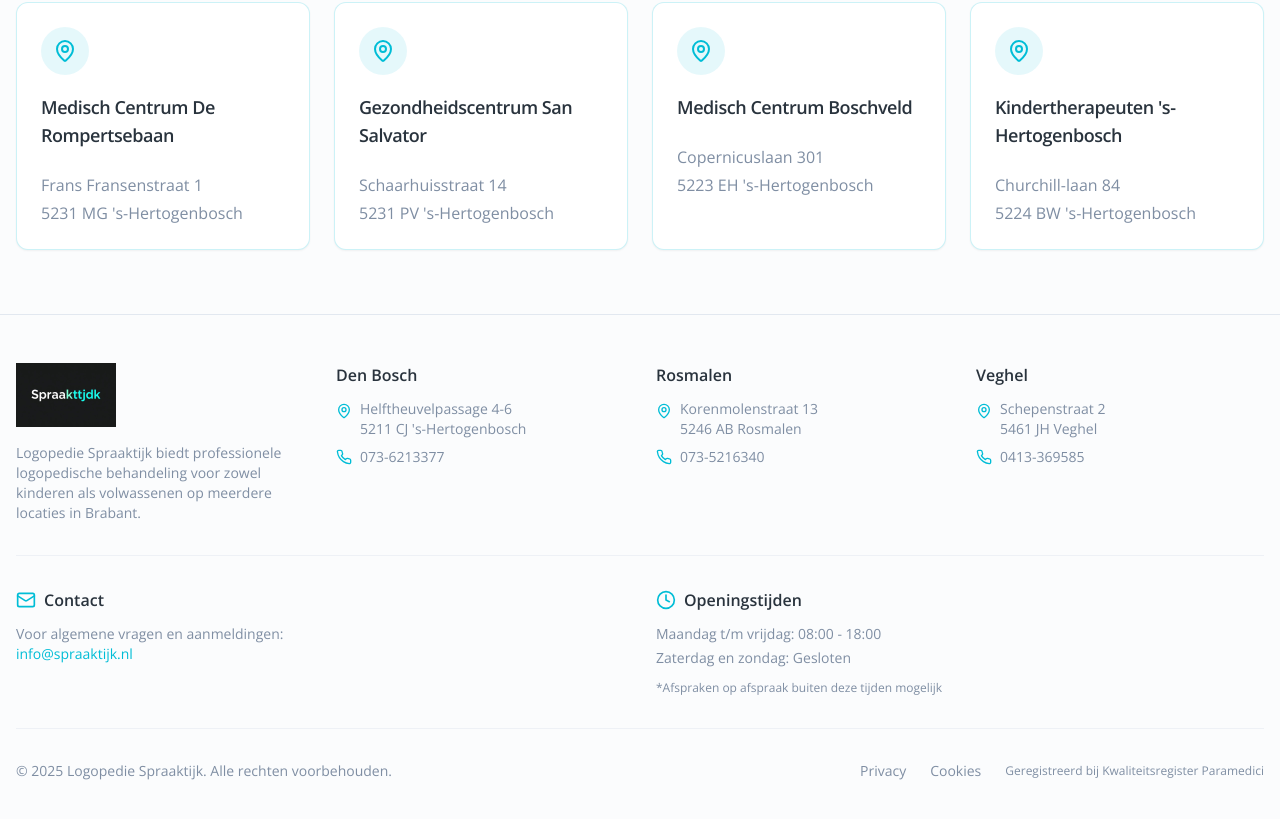
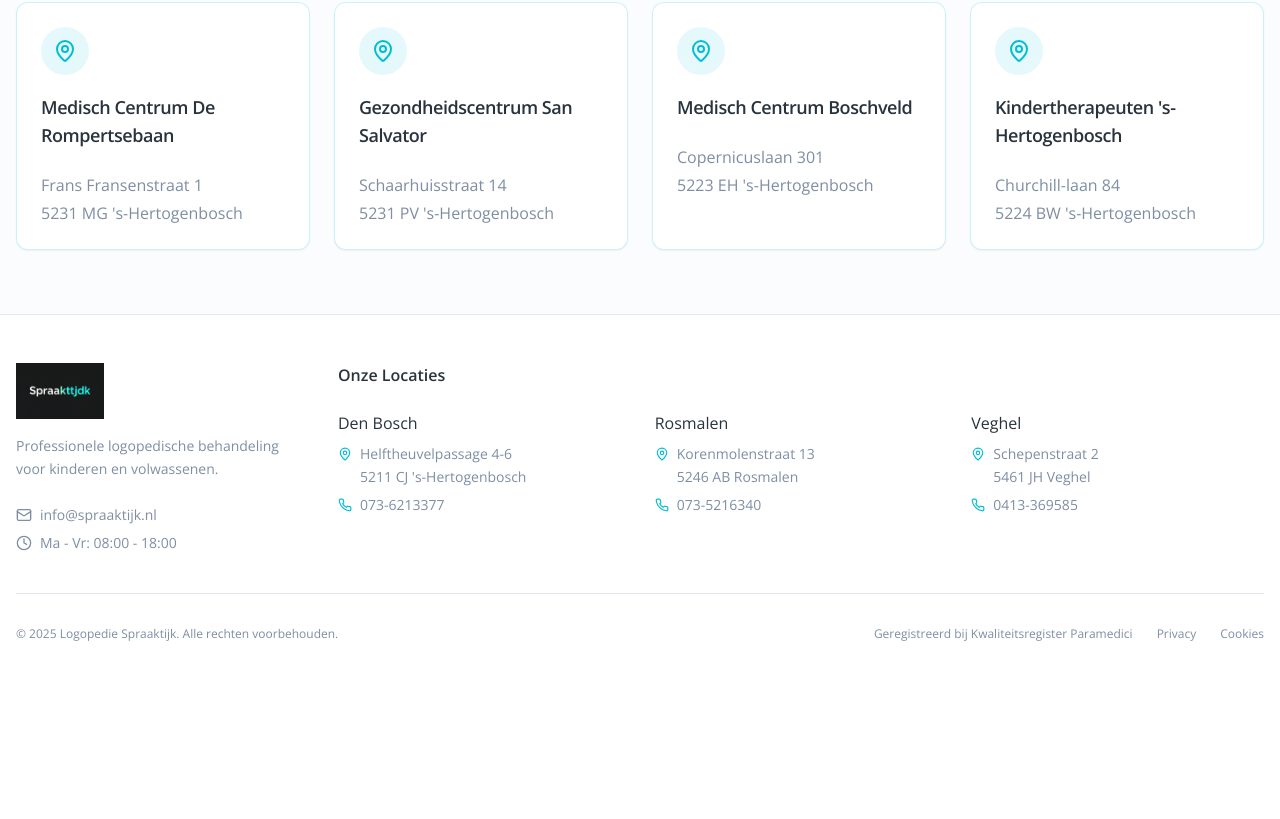
Before and after one commit to AramDawara123/logopediespraaktijk, a React (Vite) app: page / in a window 1280 px wide. Shown: the part 1918-2737 px from the top of the page. After the commit the page ends 2608 px from the top, so only its background shows below. Built offline with nearby package versions, Linux system fonts and the light colour scheme; the HTML template or start-up script is replaced by a standard one.

Commit message:
Refactor: Improve footer layout

```diff
--- a/src/components/Footer.tsx
+++ b/src/components/Footer.tsx
@@ -24,78 +24,69 @@ export const Footer = () => {
   ];
 
   return (
-    <footer className="bg-muted/30 border-t">
+    <footer className="bg-card border-t">
       <div className="container mx-auto px-4 py-12">
-        <div className="grid grid-cols-1 md:grid-cols-2 lg:grid-cols-4 gap-8 mb-8">
-          {/* Logo & Info */}
-          <div className="space-y-4">
-            <img src={logo} alt="Logopedie Spraaktijk" className="h-16" />
-            <p className="text-sm text-muted-foreground">
-              Logopedie Spraaktijk biedt professionele logopedische behandeling voor zowel kinderen als volwassenen op meerdere locaties in Brabant.
+        {/* Main Footer Content */}
+        <div className="grid grid-cols-1 lg:grid-cols-4 gap-10 mb-10">
+          {/* Brand Section */}
+          <div className="space-y-4 lg:col-span-1">
+            <img src={logo} alt="Logopedie Spraaktijk" className="h-14" />
+            <p className="text-sm text-muted-foreground leading-relaxed">
+              Professionele logopedische behandeling voor kinderen en volwassenen.
             </p>
+            <div className="pt-2 space-y-2">
+              <a href="mailto:info@spraaktijk.nl" className="flex items-center gap-2 text-sm text-muted-foreground hover:text-primary transition-colors">
+                <Mail className="h-4 w-4" />
+                info@spraaktijk.nl
+              </a>
+              <div className="flex items-start gap-2 text-sm text-muted-foreground">
+                <Clock className="h-4 w-4 mt-0.5 flex-shrink-0" />
+                <div>
+                  <p>Ma - Vr: 08:00 - 18:00</p>
+                </div>
+              </div>
+            </div>
           </div>
 
           {/* Locations */}
+          <div className="lg:col-span-3">
+            <h3 className="font-semibold text-foreground mb-6">Onze Locaties</h3>
+            <div className="grid grid-cols-1 sm:grid-cols-3 gap-6">
               {locations.map((location) => (
-            <div key={location.name} className="space-y-3">
-              <h3 className="font-semibold text-foreground">{location.name}</h3>
-              <div className="space-y-2 text-sm text-muted-foreground">
+                <div key={location.name} className="space-y-2">
+                  <h4 className="font-medium text-foreground">{location.name}</h4>
+                  <div className="space-y-1.5 text-sm text-muted-foreground">
                     <div className="flex items-start gap-2">
-                  <MapPin className="h-4 w-4 mt-1 flex-shrink-0 text-primary" />
-                  <div>
+                      <MapPin className="h-3.5 w-3.5 mt-1 flex-shrink-0 text-primary" />
+                      <div className="leading-relaxed">
                         <p>{location.address}</p>
                         <p>{location.postal}</p>
                       </div>
                     </div>
-                <a href={`tel:${location.phone}`} className="flex items-center gap-2 hover:text-primary transition-colors">
-                  <Phone className="h-4 w-4 text-primary" />
+                    <a
+                      href={`tel:${location.phone.replace(/\s/g, '')}`}
+                      className="flex items-center gap-2 hover:text-primary transition-colors"
+                    >
+                      <Phone className="h-3.5 w-3.5 text-primary" />
                       {location.phone}
                     </a>
                   </div>
                 </div>
               ))}
             </div>
-
-        {/* Contact & Opening Hours */}
-        <div className="grid grid-cols-1 md:grid-cols-2 gap-8 py-8 border-t border-border/50">
-          <div className="space-y-3">
-            <h3 className="font-semibold text-foreground flex items-center gap-2">
-              <Mail className="h-5 w-5 text-primary" />
-              Contact
-            </h3>
-            <div className="space-y-2 text-sm text-muted-foreground">
-              <p>Voor algemene vragen en aanmeldingen:</p>
-              <a href="mailto:info@spraaktijk.nl" className="text-primary hover:underline">
-                info@spraaktijk.nl
-              </a>
-            </div>
-          </div>
-
-          <div className="space-y-3">
-            <h3 className="font-semibold text-foreground flex items-center gap-2">
-              <Clock className="h-5 w-5 text-primary" />
-              Openingstijden
-            </h3>
-            <div className="space-y-1 text-sm text-muted-foreground">
-              <p>Maandag t/m vrijdag: 08:00 - 18:00</p>
-              <p>Zaterdag en zondag: Gesloten</p>
-              <p className="text-xs pt-2">*Afspraken op afspraak buiten deze tijden mogelijk</p>
-            </div>
           </div>
         </div>
 
         {/* Bottom Bar */}
-        <div className="pt-8 border-t border-border/50">
-          <div className="flex flex-col md:flex-row justify-between items-center gap-4 text-sm text-muted-foreground">
+        <div className="pt-8 border-t border-border">
+          <div className="flex flex-col md:flex-row justify-between items-center gap-4 text-xs text-muted-foreground">
             <p>
               © {new Date().getFullYear()} Logopedie Spraaktijk. Alle rechten voorbehouden.
             </p>
             <div className="flex items-center gap-6">
+              <span>Geregistreerd bij Kwaliteitsregister Paramedici</span>
               <a href="#privacy" className="hover:text-primary transition-colors">Privacy</a>
               <a href="#cookies" className="hover:text-primary transition-colors">Cookies</a>
-              <span className="text-xs">
-                Geregistreerd bij Kwaliteitsregister Paramedici
-              </span>
             </div>
           </div>
         </div>
```
Lines whose indentation alone changed are shown as unchanged.
